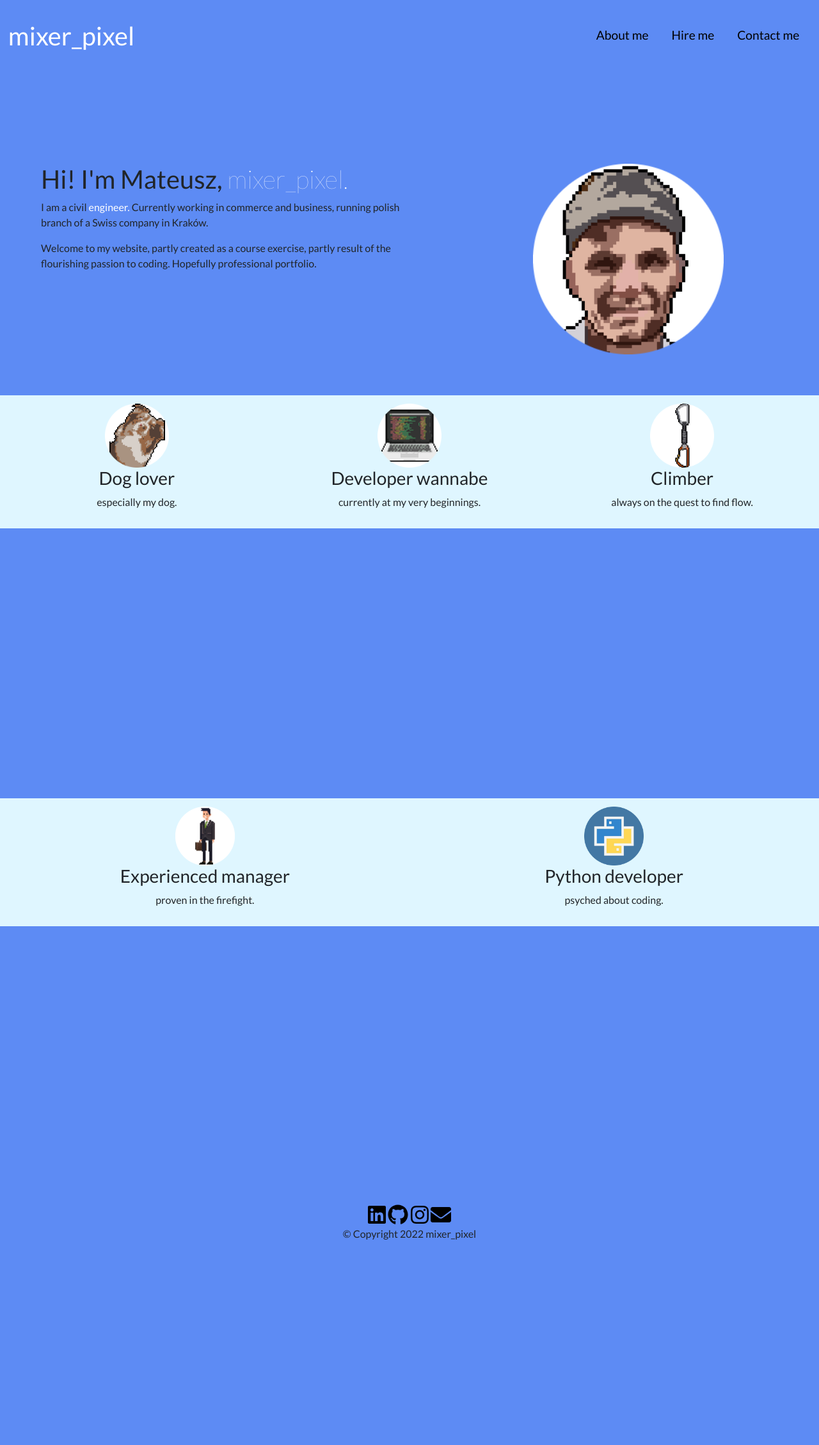
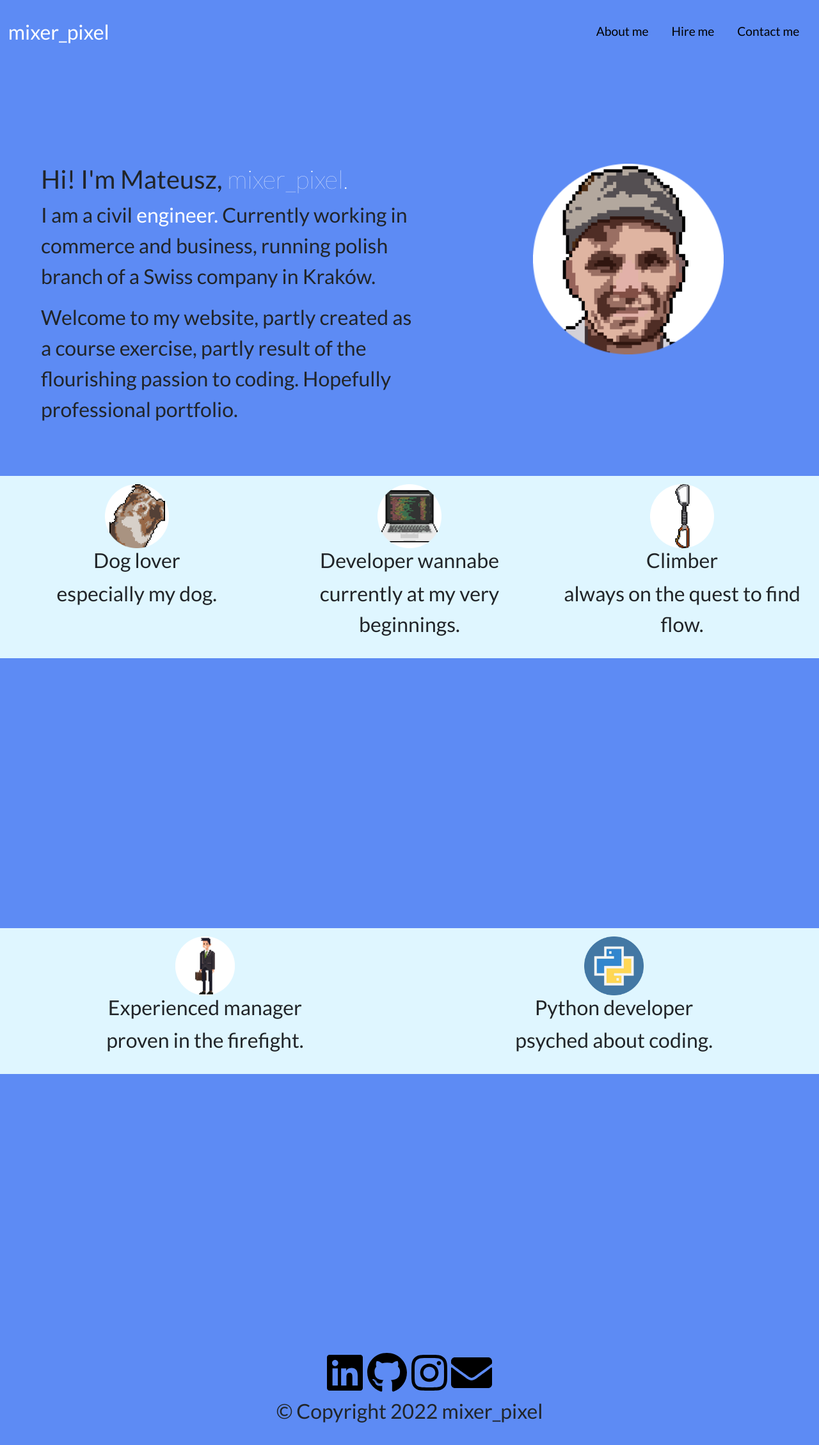
Before and after one commit to matzieba/card, a Flask app: page / in a window 1280 px wide. Shown: the whole page at 64% size. Before the commit the page ends 1938 px from the top, so only its background shows below. Run offline with Flask 2, Linux system fonts and the light colour scheme; some libraries are stand-ins or nearby versions.

Commit message:
procfile + requriemnts + gunicorn + fonts xxl + contact form

```diff
--- a/static/css/styles.css
+++ b/static/css/styles.css
@@ -2,7 +2,7 @@ body {
     background-color: #5D8BF4;
     text-align:center;
     font-family:"lato";
-
+    font-size: xx-large;
 }
 
 h1{
@@ -37,7 +37,7 @@ body > section.greeting > div > div:nth-child(1) > p > span{
     padding-bottom:20%;
 }
 .navbar-brand {
-  font-size: 2.5rem;
+  font-size: xx-large;
   display: inline-block;
 }
 
--- a/templates/developer.html
+++ b/templates/developer.html
@@ -6,10 +6,10 @@
       <div class="row">
           <div class="col-lg-6">
             <h2>Finally I found my career path!</h2>
-            <p>I have always enjoy figuring out how does something work. If something is broken
+            <p>I have always enjoyed figuring out how does something work. If something is broken
             and I get to repair it, it is even better. That is one of the reasons why I decided to focus
-                on the back-end development. Learning nuances of my first scripting language; Python bring me super lot
-                of fun and satisfaction. I have gut foundations of <span>Flask</span> and I started to learn
+                on the back-end development. Learning nuances of my first scripting language; Python brings me super lot
+                of fun and satisfaction. I have good foundations of <span>Flask</span> and I started to learn
                 <span>Django.</span></p>
           </div>
         <div class="col-lg-6">
--- a/templates/header.html
+++ b/templates/header.html
@@ -39,7 +39,7 @@
                     <a class="nav-link active" href="#resume">Hire me</a>
                   </li>
                   <li class="nav-item">
-                    <a class="nav-link active" href="#footer">Contact me</a>
+                    <a class="nav-link active" href="{{url_for('contact')}}">Contact me</a>
                   </li>
                 </ul>
               </div>
@@ -47,7 +47,7 @@
               <div class="collapse navbar-collapse justify-content-end" id="navbarNav">
                 <ul class="navbar-nav ml-auto">
                   <li class="nav-item">
-                    <a class="nav-link" href="#footer">Contact me</a>
+                    <a class="nav-link active" href="{{url_for('contact')}}">Contact me</a>
                   </li>
                 </ul>
               </div>
--- a/templates/index.html
+++ b/templates/index.html
@@ -26,19 +26,19 @@
           <div class="row">
             <div class="feature-box col-lg-4">
               <a href="{{url_for('dog')}}"><img class="about_me_img" src="static/img/dog_pixel.png" alt="dog_pixel"></a>
-              <h3 class="feature-title">Dog lover</h3>
+              <h2 class="feature-title">Dog lover</h2>
               <p>especially my dog.</p>
             </div>
 
             <div class="feature-box col-lg-4">
                 <a href="{{url_for('developer')}}"><img class="about_me_img" src="static/img/notebook.png" alt="notebook_pixel"></a>
-              <h3 class="feature-title">Developer wannabe</h3>
+              <h2 class="feature-title">Developer wannabe</h2>
               <p>currently at my very beginnings. </p>
             </div>
 
             <div class="feature-box col-lg-4">
                 <a href="{{url_for('climber')}}"><img class="about_me_img" src="static/img/quickdraw.png" alt="quickdraw_pixel"></a>
-              <h3 class="feature-title">Climber</h3>
+              <h2 class="feature-title">Climber</h2>
               <p>always on the quest to find flow.</p>
             </div>
           </div>
@@ -54,13 +54,13 @@
           <div class="row">
             <div class="feature-box col-lg-6">
                 <a href ="{{url_for('manager')}}"><img class="hire_me_img" src="static/img/manager.png" alt="Experienced_manager"></a>
-              <h3 class="feature-title">Experienced manager</h3>
+              <h2 class="feature-title">Experienced manager</h2>
               <p>proven in the firefight.</p>
             </div>
 
             <div class="feature-box col-lg-6">
               <a href ="{{url_for('developer')}}"><img class="hire_me_img" src="static/img/python.png" alt="Python_developer"></a>
-              <h3 class="feature-title">Python developer</h3>
+              <h2 class="feature-title">Python developer</h2>
               <p>psyched about coding.</p>
             </div>
 
```
